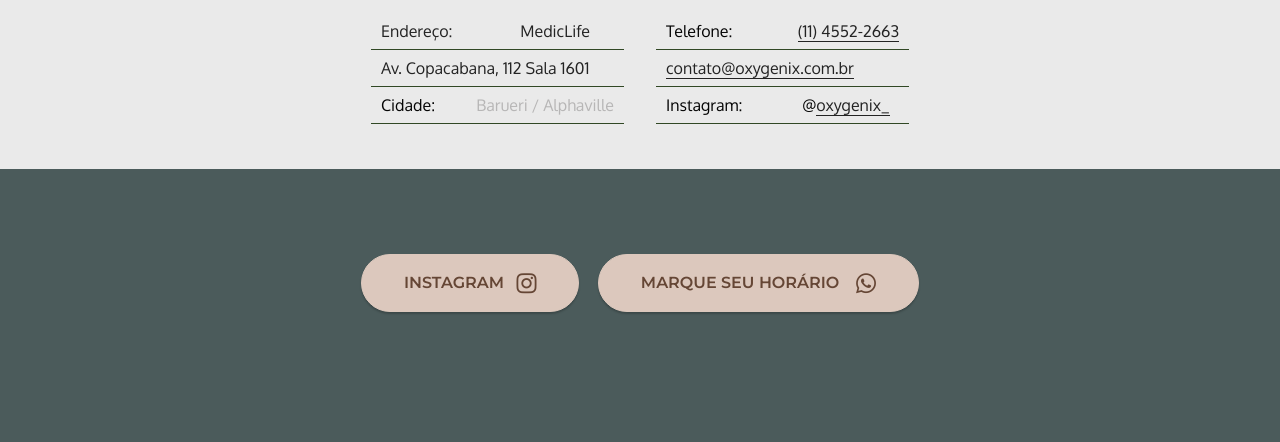
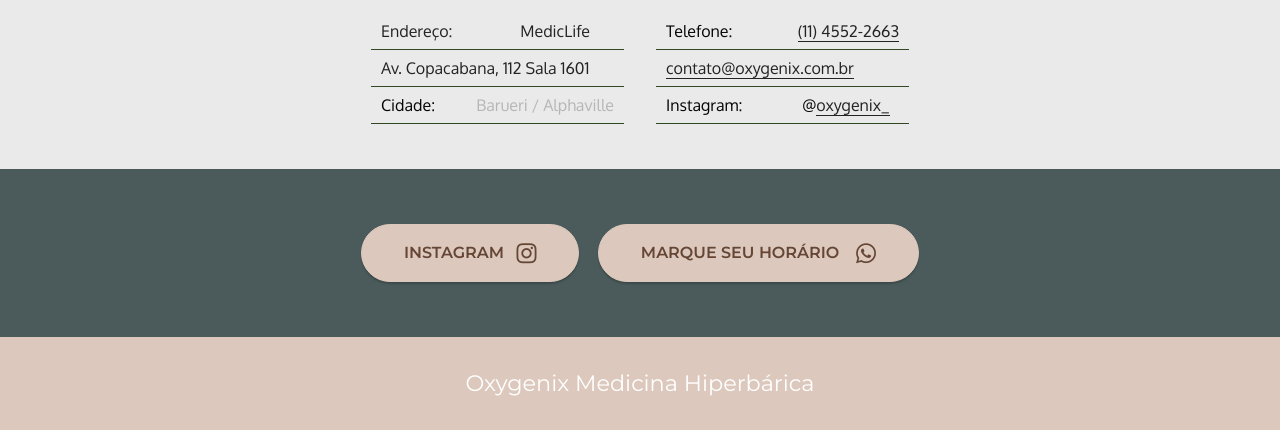
Before and after one commit to eduardostern/oxygenix.com.br, a plain HTML site: page index.html in a window 1280 px wide. Shown: the part 6698-7140 px from the top of the page. Drawn offline with nearby package versions, Linux system fonts and the light colour scheme; files whose address does not match are found by name.

Commit message:
footer novo

```diff
--- a/assets/mobirise/css/mbr-additional.css
+++ b/assets/mobirise/css/mbr-additional.css
@@ -2267,9 +2267,15 @@ a {
   color: #4b5b5b;
 }
 .cid-tf45a5UbaW {
-  padding-top: 75px;
-  padding-bottom: 120px;
+  padding-top: 45px;
+  padding-bottom: 45px;
   background-color: #4b5b5b;
+}
+.cid-tKXCJmRGAM {
+  padding-top: 30px;
+  padding-bottom: 30px;
+  background-color: #dcc8bd;
+  overflow: hidden;
 }
 .cid-sN24DjvABH {
   z-index: 1000;
@@ -2894,3 +2900,9 @@ a {
     text-align: center !important;
   }
 }
+.cid-tKXCJmRGAM {
+  padding-top: 30px;
+  padding-bottom: 30px;
+  background-color: #dcc8bd;
+  overflow: hidden;
+}
--- a/index.html
+++ b/index.html
@@ -530,6 +530,22 @@
     </div>
 </section>
 
+<section data-bs-version="5.1" class="footer7 cid-tKXCJmRGAM" once="footers" id="footer7-1g">
+
+
+
+
+
+    <div class="container">
+        <div class="media-container-row align-center mbr-white">
+            <div class="col-12">
+                <p class="mbr-text mb-0 mbr-fonts-style display-7">
+                    Oxygenix Medicina Hiperbárica</p>
+            </div>
+        </div>
+    </div>
+</section>
+
 
 <script src="assets/bootstrap/js/bootstrap.bundle.min.js"></script>
   <script src="assets/smoothscroll/smooth-scroll.js"></script>
```
Also changed, not shown: page1.html (+16 -0 lines), 1 other file.
